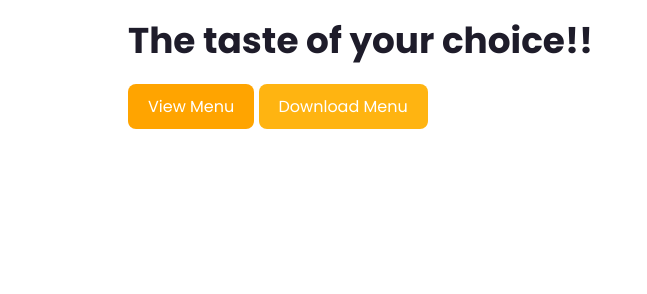
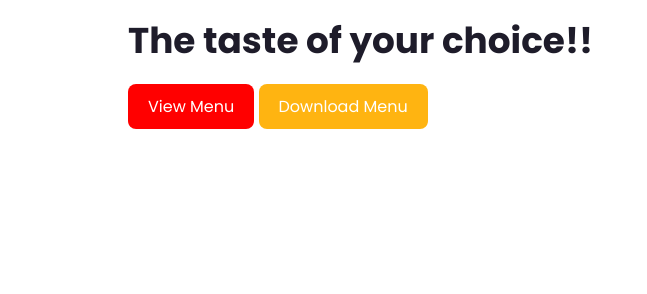
Before and after one commit to Anonymouswizard-spell/Cafemenu1, a plain HTML site: page index.html in a window 1280 px wide. In both pictures the pointer is over the link "View Menu". Shown: the part 385-679 px from the top of the page, 0-647 px from the left. Drawn offline with nearby package versions, Linux system fonts and the light colour scheme.

Commit message:
faltu ke kaam

```diff
--- a/development2.css
+++ b/development2.css
@@ -100,7 +100,7 @@ header {
   color: #fff;
 }
 .btn:hover {
-  background: #ffa400;
+  background: #ff0000;
 }
 .about {
   display: grid;
--- a/index.html
+++ b/index.html
@@ -89,7 +89,7 @@
                     <img src="https://img.freepik.com/free-photo/top-view-pepperoni-pizza-with-mushroom-sausages-bell-pepper-olive-corn-black-wooden_141793-2158.jpg?w=740&t=st=1661842808~exp=1661843408~hmac=c40f0c154036b96b1dba17947c4e4f7c07f40db983106490402bb0b7b6ec452e" alt="">
                 </div>
                 <h2>Peppy Panner Pizza</h2>
-                <h3>Masala Panner and veges  &nbsp; &nbsp; and Loaded with Mozzerella</h3>
+                <h3>Masala Panner and veges  and  Loaded with Mozzerella</h3>
                 <span>R-129 | M-149 | L-239</span>
                 <i class='bx bx-cart-alt'></i>
             </div>
@@ -144,7 +144,7 @@
                 <a href="https://www.instagram.com/dream_cakes_by_jiya?igsh=MThzamd5MTZ5dWJheA%3D%3D&utm_source=qr"><i class='bx bxl-twitter' ></i></a>
                 <a href="https://www.instagram.com/dream_cakes_by_jiya?igsh=MThzamd5MTZ5dWJheA%3D%3D&utm_source=qr"><i class='bx bxl-instagram' ></i></a>
             </div>
-        </div>
+</div>
         <div class="contact-box">
             <h3>Menu Links</h3>
             <li><a href="#home">Home</a></li>
```
